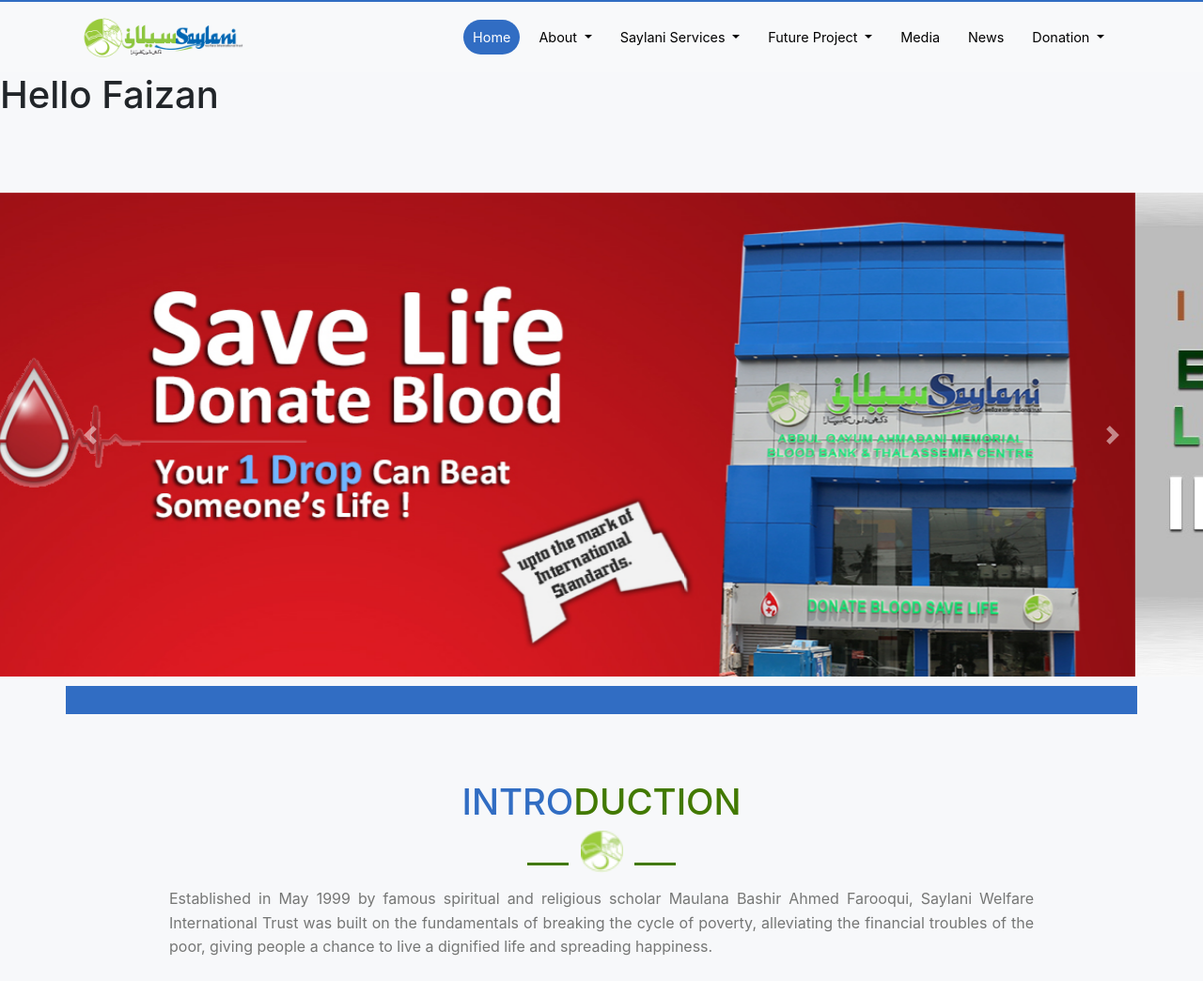
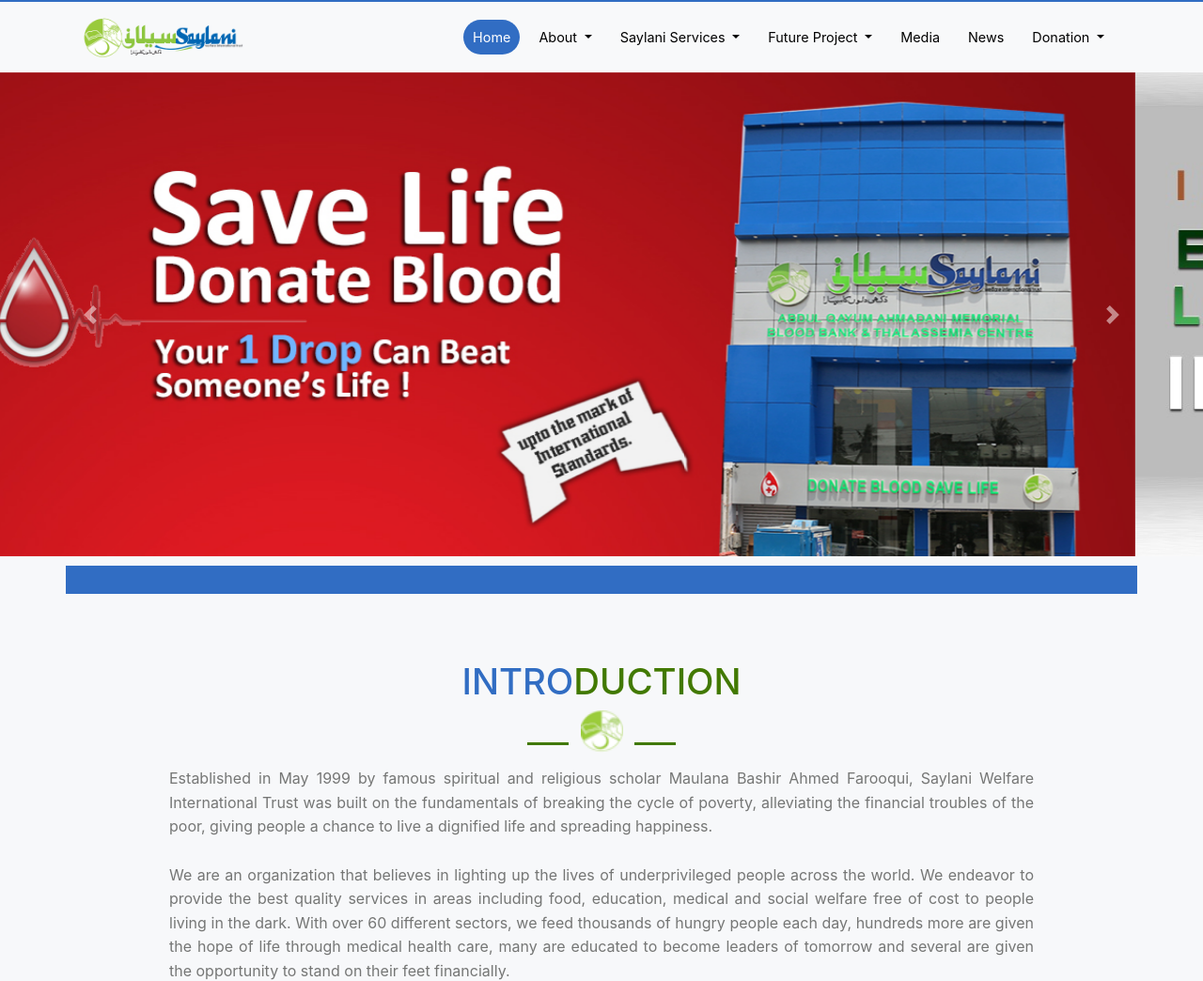
Before and after one commit to fk-faizan/saylanisitedesign, a plain HTML site: page index.html in a window 1280 px wide. Shown: the part 56-1100 px from the top of the page at 94% size. Drawn offline with nearby package versions, Linux system fonts and the light colour scheme.

Commit message:
Faizan Khan WM3333 faizankhn.fk97@gmail.com 03368253427

```diff
--- a/index.html
+++ b/index.html
@@ -121,8 +121,6 @@
 
 <!-- Main Content -->
     <div class="main-content">
-      <h1>Hello Faizan</h1>
-      <br><br><br>
       <section class="img-slider">
         <div class="container-fluid p-0">
           <div id="carouselExampleControls" class="carousel slide" data-ride="carousel">
--- a/main.css
+++ b/main.css
@@ -1,5 +1,3 @@
-/* Main Style Sheet */
-
 * {
     padding: 0;
     margin: 0;
```
